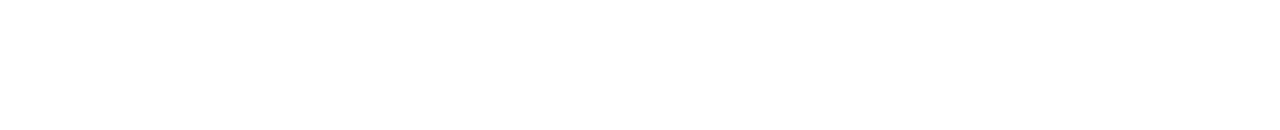
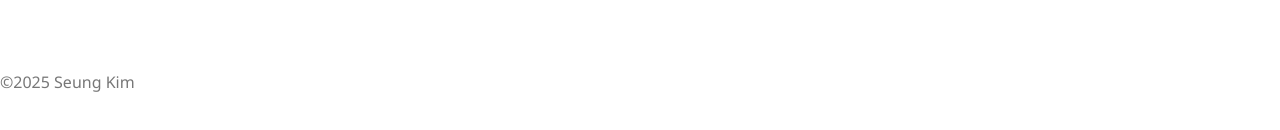
Before and after one commit to seung0708/seung0708.github.io, a React (Vite) app: page / in a window 1280 px wide. Shown: the part 610-740 px from the top of the page. Built offline with nearby package versions, Linux system fonts and the light colour scheme.

Commit message:
configred vite config file

```diff
--- a/src/App.jsx
+++ b/src/App.jsx
@@ -1,19 +1,20 @@
-import React from 'react';
 import Header from './components/Header/Header'
 import Hero from './components/Hero/Hero'
-import {Outlet} from 'react-router-dom'
+import Footer from './components/Footer/Footer'
+import {Outlet, useLocation} from 'react-router-dom'
 import './App.css'
 
 
 const App = () => {
+  const { pathname } = useLocation();
   return (
       <div className='app'>
         <Header />
         <main>
-          <Hero />
+          {pathname === '/' && <Hero />}
           <Outlet />
         </main>
-        {/* <Footer /> */}
+         {pathname === '/' && <Footer />}
       </div>
   )
 }
--- a/vite.config.js
+++ b/vite.config.js
@@ -3,5 +3,6 @@ import react from '@vitejs/plugin-react'
 
 // https://vitejs.dev/config/
 export default defineConfig({
-  plugins: [react()]
+  plugins: [react()],
+  base: "https://seung0708.github.io/"
 })
```
